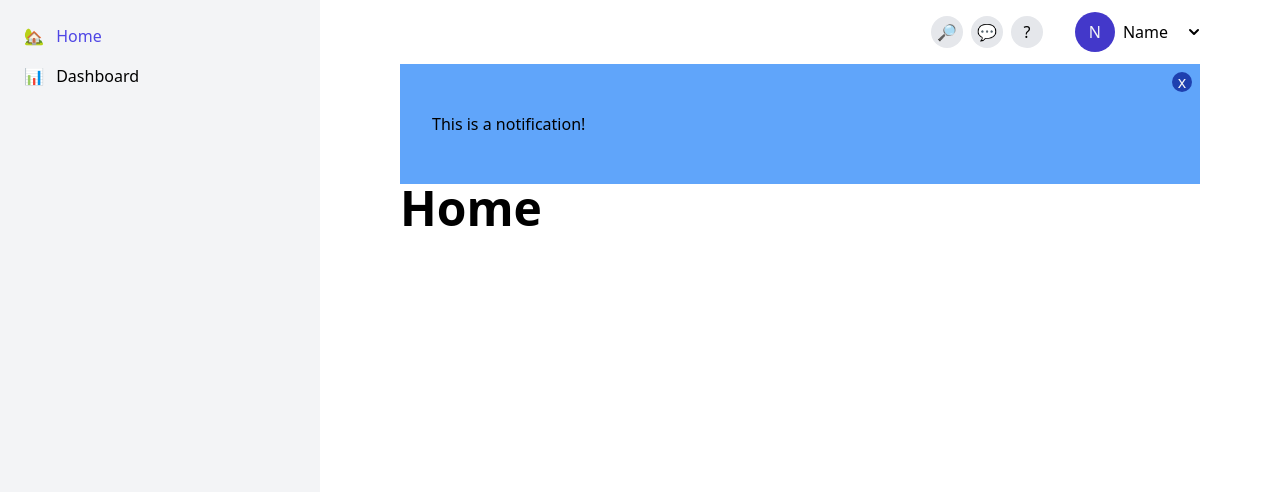
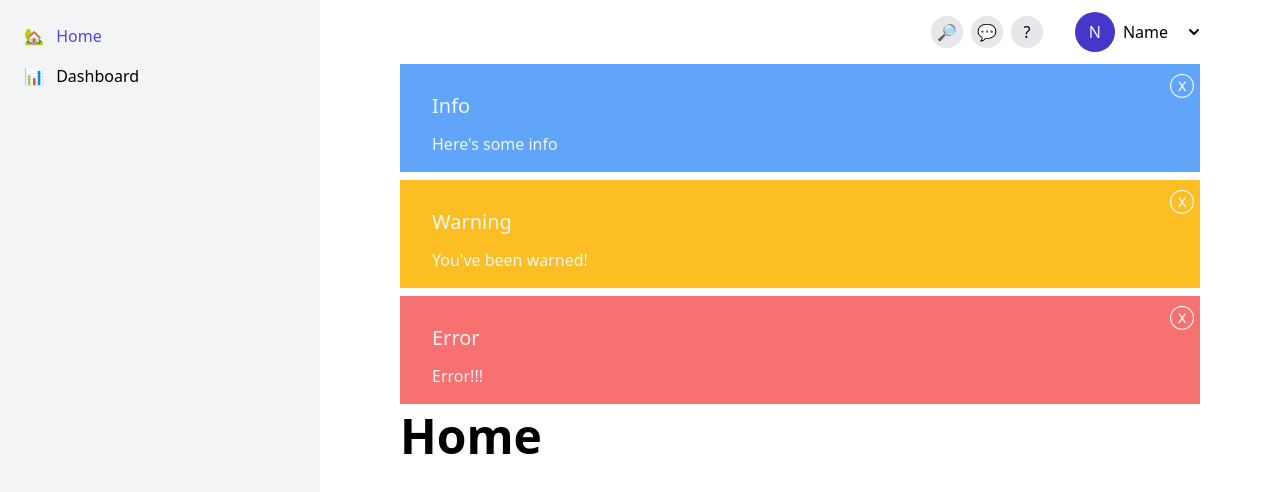
Before and after one commit to parastooveisi/svelte-personal-dashboard, a Svelte app: page / in a window 1280 px wide. Shown: the top 492 px of the page. Built offline with nearby package versions, Linux system fonts and the light colour scheme.

Commit message:
Store notification in svelte store

```diff
--- a/src/App.svelte
+++ b/src/App.svelte
@@ -4,6 +4,9 @@
   import TopNav from "./components/TopNav.svelte";
   import TopNotification from "./components/TopNotification.svelte";
   import Graphs from "./components/Graphs.svelte";
+  import ActionBar from "./components/ActionBar.svelte";
+  import { notifications, Notification } from "./stores/notifications";
+  import { writable } from "svelte/store";
   let items = [
     {
       title: "Home",
@@ -18,7 +21,12 @@
   const tabChange = (e) => {
     activePage = e.detail;
   };
-  import ActionBar from "./components/ActionBar.svelte";
+  const topNotifications = writable<Notification[]>();
+  $: $topNotifications;
+
+  notifications.subscribe((n) => {
+    $topNotifications = n;
+  });
 </script>
 
 <TailwindCSS />
@@ -29,7 +37,9 @@
   <main role="main" class="w-5/6 h-full col-span-3 mx-auto">
     <TopNav />
     {#if activePage === "Home"}
-      <TopNotification />
+      {#each $topNotifications as notification}
+        <TopNotification {...notification} />
+      {/each}
       <h1 class="text-3xl md:text-5xl mb-4 font-extrabold" id="home">Home</h1>
     {:else if activePage === "Dashboard"}
       <h1 class="text-3xl md:text-5xl mb-4 font-extrabold" id={activePage}>Personal Dashboard</h1>
--- a/src/components/TopNotification.svelte
+++ b/src/components/TopNotification.svelte
@@ -1,6 +1,41 @@
-<div class="bg-blue-400 flex flex-col p-2">
+<script lang="ts">
+  import { notifications } from "../stores/notifications";
+
+  export let title: string;
+  export let message: string;
+  export let type: string;
+
+  const removeNotification = () => {
+    notifications.update((n) => {
+      let newNotifciations = n.filter((notification) => {
+        return `${type}${title}${message}` !== `${notification.type}${notification.title}${notification.message}`;
+      });
+
+      return [...newNotifciations];
+    });
+  };
+</script>
+
+<div class="notification {type} flex flex-col p-2">
   <div class="h-5 flex justify-end">
-    <button class="text-gray-100 inline h-5 w-5 rounded-full flex items-center justify-center bg-blue-800">x</button>
+    <button class="text-gray-100 inline h-5 w-5 rounded-full flex items-center justify-center text-2xl" title="Close" on:click={removeNotification}>ⓧ</button>
   </div>
-  <div class="px-6 pb-10 pt-5">This is a notification!</div>
+  <h2 class="mb-2 text-xl px-6">{title}</h2>
+  <div class="pb-2 pt-1 px-6">{message}</div>
 </div>
+
+<style lang="postcss">
+  .notification {
+    @apply text-gray-100;
+    @apply mb-2;
+  }
+  .warning {
+    @apply bg-yellow-400;
+  }
+  .info {
+    @apply bg-blue-400;
+  }
+  .error {
+    @apply bg-red-400;
+  }
+</style>
--- /dev/null
+++ b/src/stores/notifications.ts
@@ -0,0 +1,15 @@
+import { writable } from "svelte/store";
+
+export type Notification = {
+  type: string;
+  message: string;
+  title: string;
+}
+
+export const notifications = writable(
+  [
+    { type: "info", message: "Here's some info", title: "Info"},
+    { type: "warning", message: "You've been warned!", title: "Warning"},
+    { type: "error", message: "Error!!!", title: "Error"}
+  ]
+);
```
